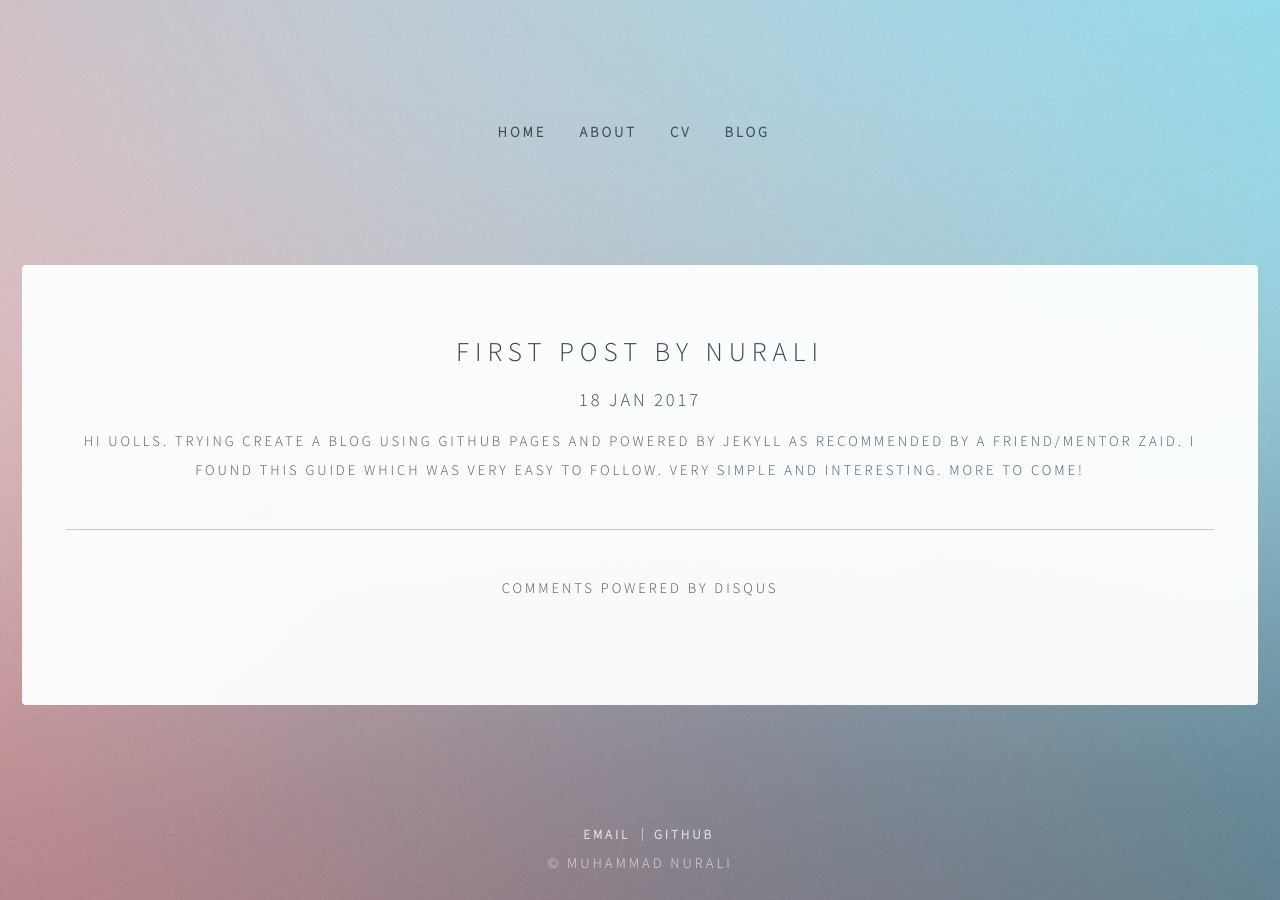
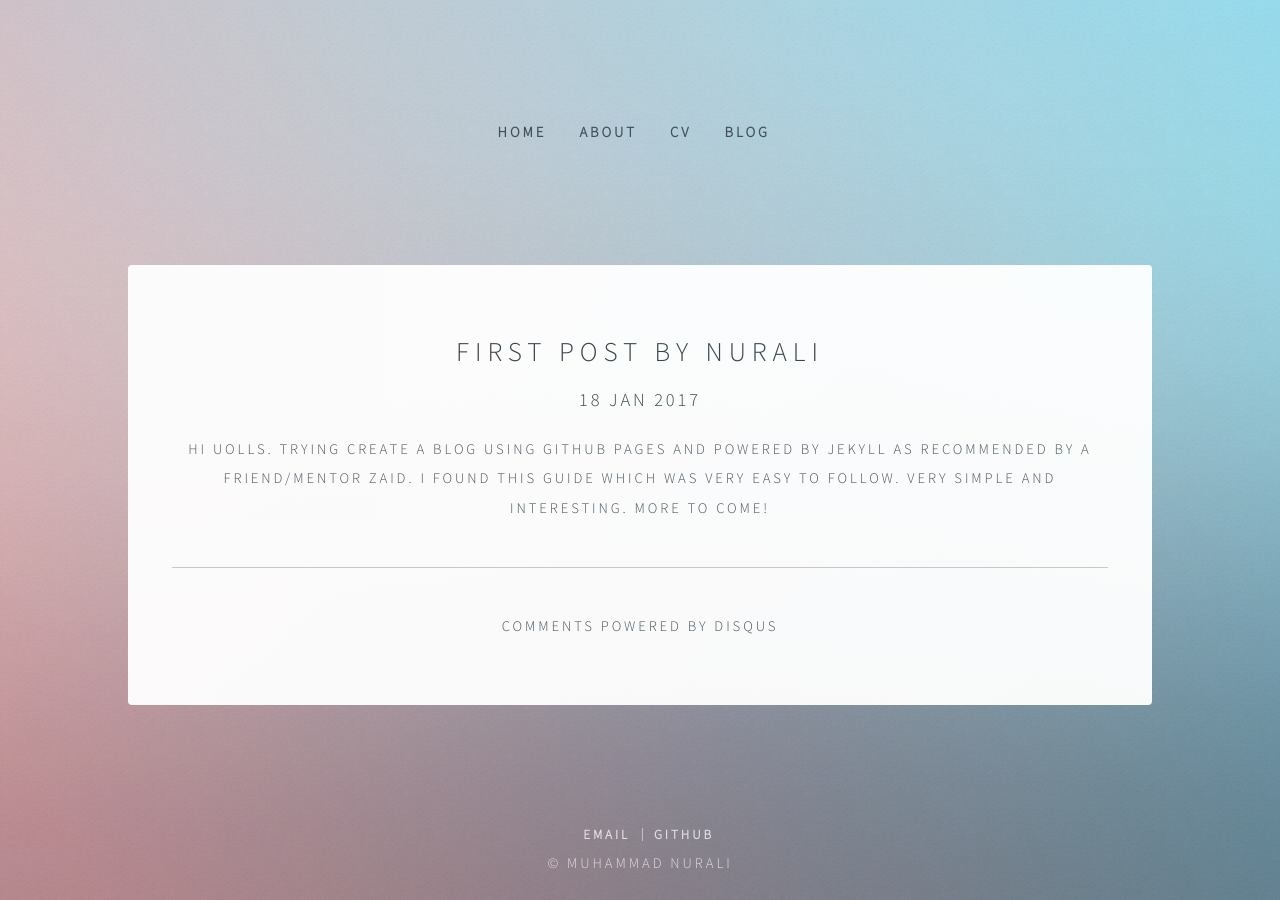
Before and after one commit to nurali93/nurali93.github.io-v1, a Jekyll site: the page built from _posts/2017-01-18-nurali-site-launched.md, in a window 1280 px wide. Built offline with Jekyll 4.4.1, drawn with Linux system fonts in a browser that asks for light colours; comment, search, counter and statistics services are not loaded.

Commit message:
minor changes to blog

```diff
--- a/_layouts/post.html
+++ b/_layouts/post.html
@@ -1,29 +1,20 @@
 ---
 layout: default
-notes: active
 ---
 
-<div class="notes">
-		<div class="note single">
+
 <h1 class="title">{{ page.title }}</h1>
-
-			<h2 class="date"><info datetime="{{ page.date }}">
+<h2 class="date">
+	<info datetime="{{ page.date }}">
 		{{ page.date | date_to_string }} {% if page.author %} by {{ page.author }} {% endif %}
-			</info></h2>
+	</info>
+</h2>
 <!-- Post content -->
-			<div class="notebody">
+<p align="justified">
 	{{ content }}
-			</div>
+</p>
 <!-- Post info -->
-			<div class="noteinfo">
 <!-- include some categories and tags maybe? -->
-			</div>
-
 <hr>
-
 <!-- Post comments -->
-			<div class="notecomments">
 {% include disqus.html %}
-			</div>
-		</div><!-- / .note .single -->
-</div><!-- /.notes -->
--- a/blog/index.html
+++ b/blog/index.html
@@ -6,6 +6,8 @@
 	<ul class="posts">
 
 	  {% for post in site.posts %}
-	    <li><span>{{ post.date | date_to_string }}</span> » <a href="{{ post.url }}" title="{{ post.title }}">{{ post.title }}</a></li>
+	    <h2><a href="{{ post.url }}" title="{{ post.title }}">{{ post.title }}</a></h2>
+	    <sub>{{ post.date | date_to_string }}</sub>
+	    <p>{{ post.content | truncatewords:100 }}</p>
 	  {% endfor %}
 	</ul>
--- a/css/main.css
+++ b/css/main.css
@@ -694,7 +694,7 @@
 
 	#main {
 		position: relative;
-		max-width: 100%;
+		max-width: 64rem;
 		min-width: 27em;
 		min-height: 30em;
 		padding: 4.5em 3em 3em 3em ;
```
Lines whose indentation alone changed are shown as unchanged.
